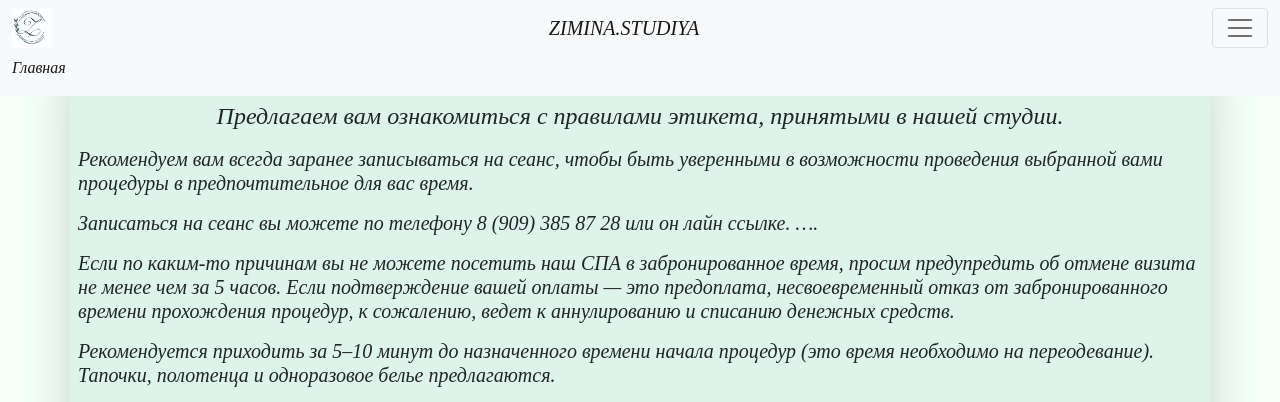
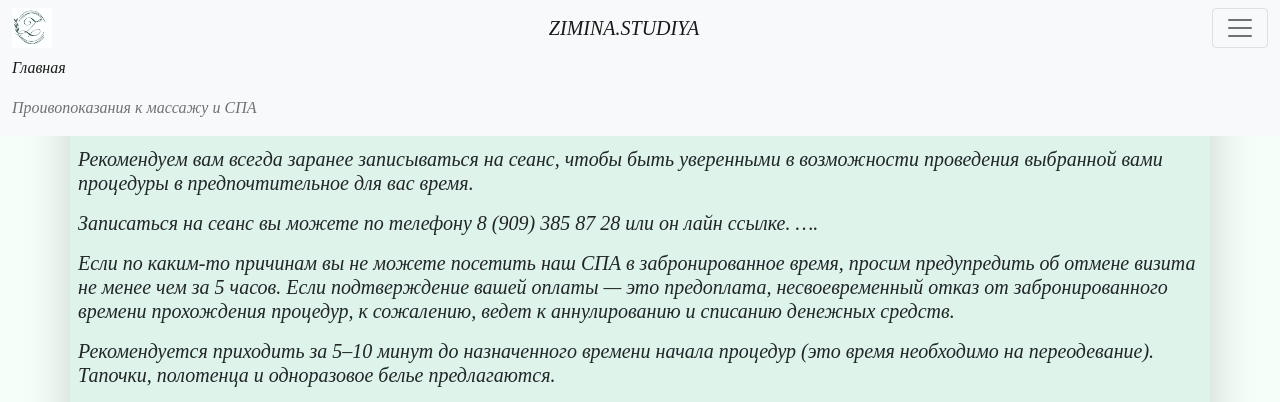
Before and after one commit to Spinist89/saitStudiaTela, a Flask app: page /etiquette in a window 1280 px wide, after a click that opens the changed part. Shown: the top 402 px of the page. Run offline with Flask 2, Linux system fonts and the light colour scheme.

Commit message:
add links

```diff
--- a/templates/contraindications.html
+++ b/templates/contraindications.html
@@ -27,6 +27,9 @@
           <li class="nav-item">
             <a class="nav-link active" aria-current="page" href="/">Главная</a>
           </li>
+          <li class="nav-item">
+          <a class="nav-link" href="/etiquette">"Этикет студии"</a>
+        </li>
         </ul>
       </div>
     </div>
--- a/templates/etiquette.html
+++ b/templates/etiquette.html
@@ -26,6 +26,9 @@
       <ul class="navbar-nav">
         <li class="nav-item">
           <a class="nav-link active" aria-current="page" href="/">Главная</a>
+        </li>
+        <li class="nav-item">
+          <a class="nav-link" href="/contraindications">Проивопоказания к массажу и СПА</a>
         </li>
       </ul>
     </div>
```
